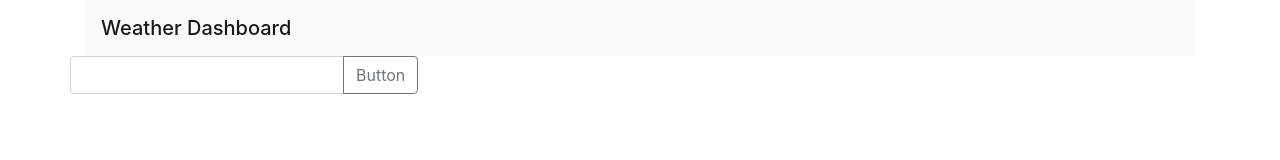
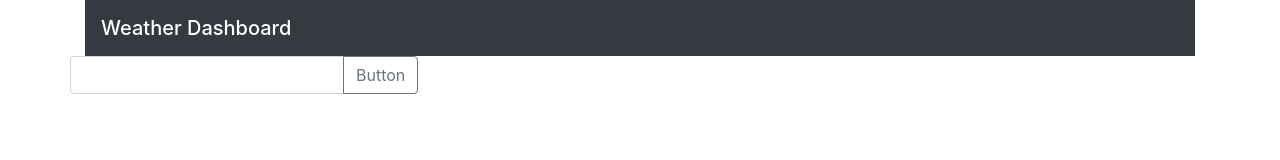
Before and after one commit to davidcbalsley/hw06-weather-dashboard, a plain HTML site: page index.html in a window 1280 px wide. Drawn offline with nearby package versions, Linux system fonts and the light colour scheme.

Commit message:
styling the page -- navbar

```diff
--- a/index.html
+++ b/index.html
@@ -7,9 +7,11 @@
     <title>Page Title</title>
     <meta name='viewport' content='width=device-width, initial-scale=1'>
 
-
     <!-- Bootstrap CDN -->
     <link rel="stylesheet" href="https://stackpath.bootstrapcdn.com/bootstrap/4.4.1/css/bootstrap.min.css" integrity="sha384-Vkoo8x4CGsO3+Hhxv8T/Q5PaXtkKtu6ug5TOeNV6gBiFeWPGFN9MuhOf23Q9Ifjh" crossorigin="anonymous">
+
+    <!-- My style sheet -->
+    <link rel="stylesheet" href="assets/style/style.css">
 </head>
 <body>
     <!-- Start by building the UI -->
@@ -18,7 +20,7 @@
     <div class="container">
 
         <!-- Header for title -->
-        <nav class="navbar navbar-light bg-light">
+        <nav class="navbar navbar-dark bg-dark">
                 <span class="navbar-brand mb-0 h1">Weather Dashboard</span>
         </nav>
 
```
Also changed, not shown: assets/style/style.css (added).
